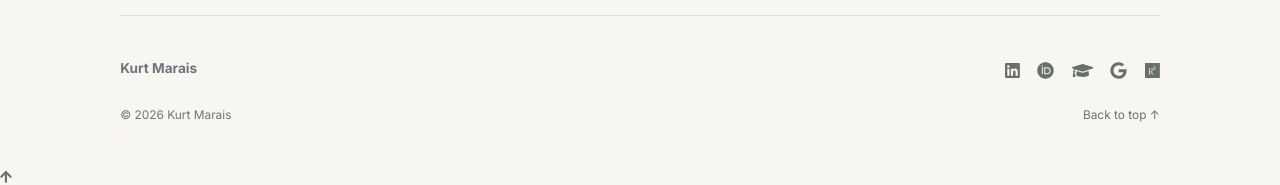
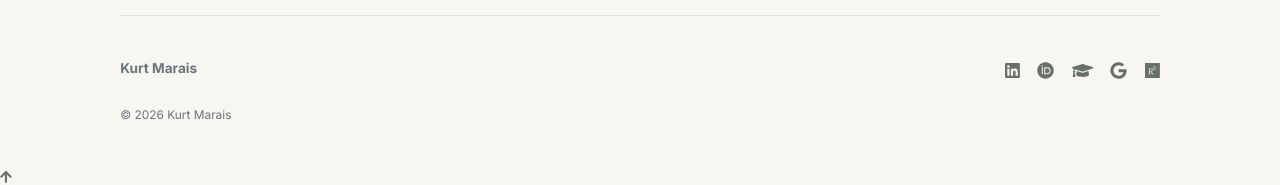
Before and after one commit to kurtmarais/kurtmarais.github.io, a Jekyll site: the page built from index.md, in a window 1280 px wide. Shown: the part 1712-1897 px from the top of the page. Built offline with Jekyll 4.4.1, drawn with Linux system fonts in a browser that asks for light colours.

Commit message:
Update footer.html

```diff
--- a/_includes/footer.html
+++ b/_includes/footer.html
@@ -7,11 +7,5 @@
       {% endfor %}
     </div>
   </div>
-  <div class="small mt-4 footer-bottom">
-  <span>© 2026 {{ site.title }}</span>
-
-  <a href="#" class="back-to-top">
-    Back to top ↑
-  </a>
-</div>
+  <div class="small mt-4">© 2026 {{ site.title }}</div>
 </footer>
```
